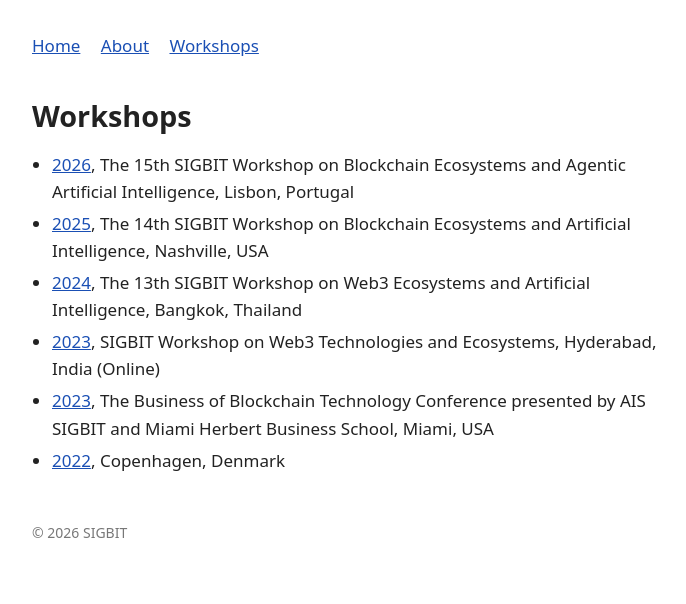
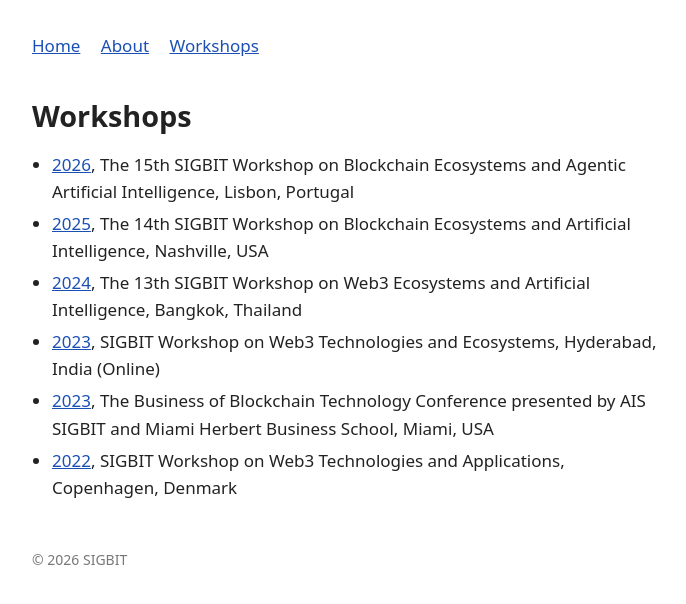
Before and after one commit to harrywang/sigbit, a Jekyll site: the page built from workshops.md, in a window 1280 px wide. Shown: the top 604 px of the page, without its empty margins (288-974 px from the left). Built offline with Jekyll 4.4.1, drawn with Linux system fonts in a browser that asks for light colours.

Commit message:
Link 2022 and 2023 workshops to their Markdown archives
Co-Authored-By: Claude Opus 5.5 <noreply@anthropic.com>

```diff
--- a/workshops.md
+++ b/workshops.md
@@ -8,6 +8,6 @@ title: Workshops
 - [2026](https://www.paperfox.ai/conference/sigbit2026), The 15th SIGBIT Workshop on Blockchain Ecosystems and Agentic Artificial Intelligence, Lisbon, Portugal
 - [2025](https://www.paperfox.ai/conference/sigbit2025), The 14th SIGBIT Workshop on Blockchain Ecosystems and Artificial Intelligence, Nashville, USA
 - [2024](https://harrywang.github.io/sigbit-2024/), The 13th SIGBIT Workshop on Web3 Ecosystems and Artificial Intelligence, Bangkok, Thailand
-- [2023](https://web.archive.org/web/20231209013138/https://2023.sigbit.org/), SIGBIT Workshop on Web3 Technologies and Ecosystems, Hyderabad, India (Online)
+- [2023](https://harrywang.github.io/sigbit-2023/), SIGBIT Workshop on Web3 Technologies and Ecosystems, Hyderabad, India (Online)
 - [2023](https://www.herbert.miami.edu/faculty-research/business-conferences/blockchain-technology-conference/index.html), The Business of Blockchain Technology Conference presented by AIS SIGBIT and Miami Herbert Business School, Miami, USA
-- [2022](https://web.archive.org/web/20250305085224/https://2022.sigbit.org/), Copenhagen, Denmark
+- [2022](https://harrywang.github.io/sigbit-2022/), SIGBIT Workshop on Web3 Technologies and Applications, Copenhagen, Denmark
```
